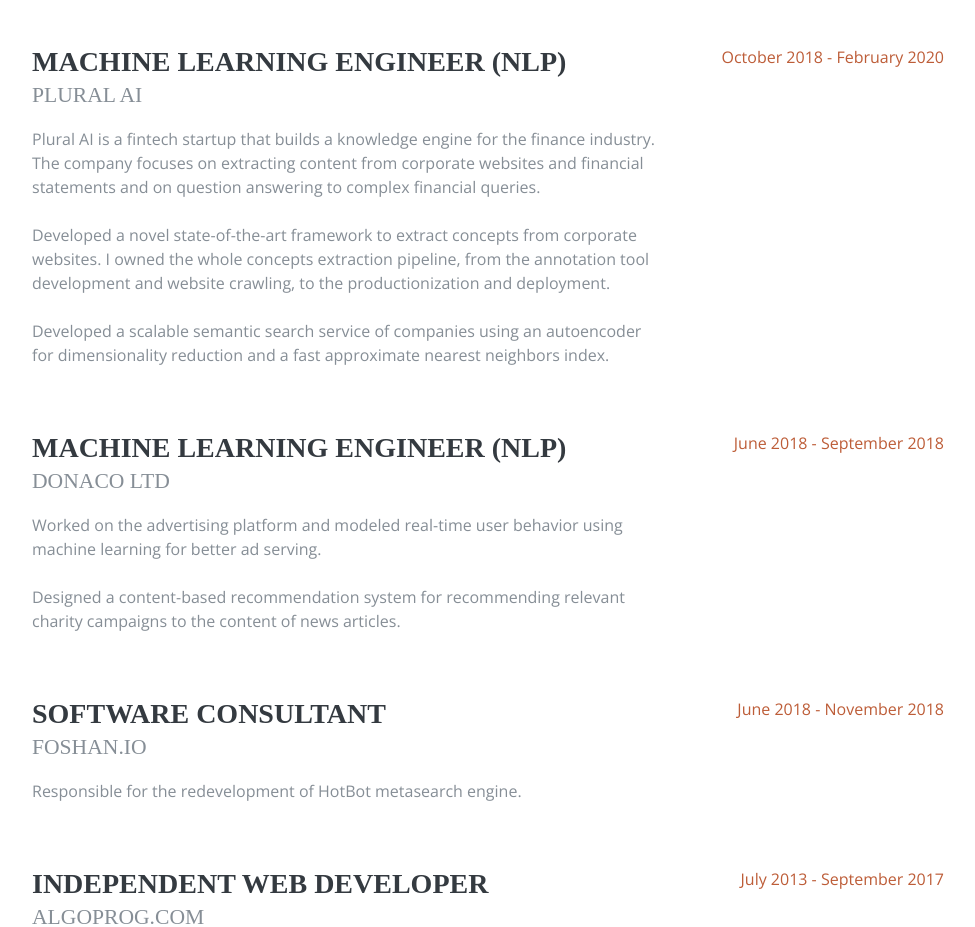
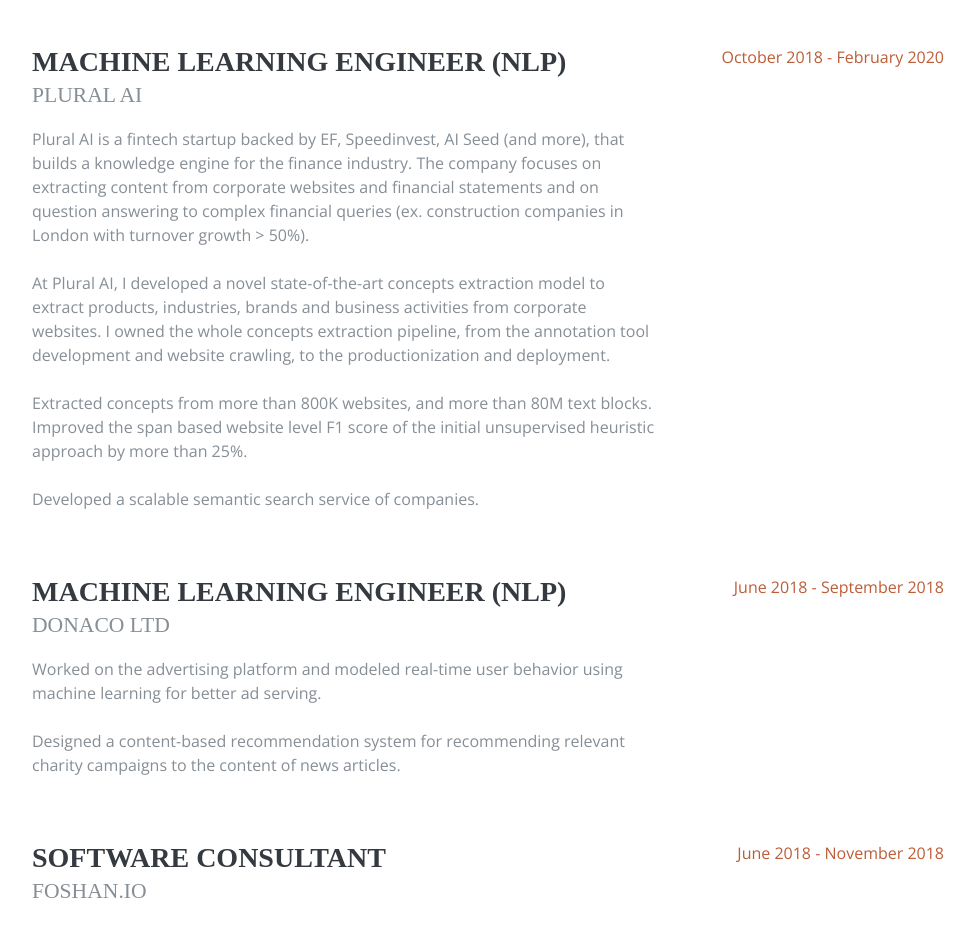
Before and after one commit to algoprog/algoprog.github.io, a plain HTML site: page index.html in a window 1280 px wide. Shown: the part 1088-2015 px from the top of the page, without its empty margins (288-1263 px from the left). Drawn offline with nearby package versions, Linux system fonts and the light colour scheme; a web font is replaced by a local one.

Commit message:
Update index.html

```diff
--- a/index.html
+++ b/index.html
@@ -126,11 +126,13 @@
             <div class="resume-content mr-auto">
               <h3 class="mb-0">Machine Learning Engineer (NLP)</h3>
               <div class="subheading mb-3">Plural AI</div>
-<p>Plural AI is a fintech startup that builds a knowledge engine for the finance industry. The company focuses on extracting content from corporate websites and financial statements and on question answering to complex financial queries.
+<p>Plural AI is a fintech startup backed by EF, Speedinvest, AI Seed (and more), that builds a knowledge engine for the finance industry. The company focuses on extracting content from corporate websites and financial statements and on question answering to complex financial queries (ex. construction companies in London with turnover growth > 50%).
 <br/><br/>
-Developed a novel state-of-the-art framework to extract concepts from corporate websites. I owned the whole concepts extraction pipeline, from the annotation tool development and website crawling, to the productionization and deployment.
+At Plural AI, I developed a novel state-of-the-art concepts extraction model to extract products, industries, brands and business activities from corporate websites. I owned the whole concepts extraction pipeline, from the annotation tool development and website crawling, to the productionization and deployment.
 <br/><br/>
-Developed a scalable semantic search service of companies using an autoencoder for dimensionality reduction and a fast approximate nearest neighbors index.
+Extracted concepts from more than 800K websites, and more than 80M text blocks. Improved the span based website level F1 score of the initial unsupervised heuristic approach by more than 25%.
+<br/><br/>
+Developed a scalable semantic search service of companies.
 </p>
             </div>
             <div class="resume-date text-md-right">
```
